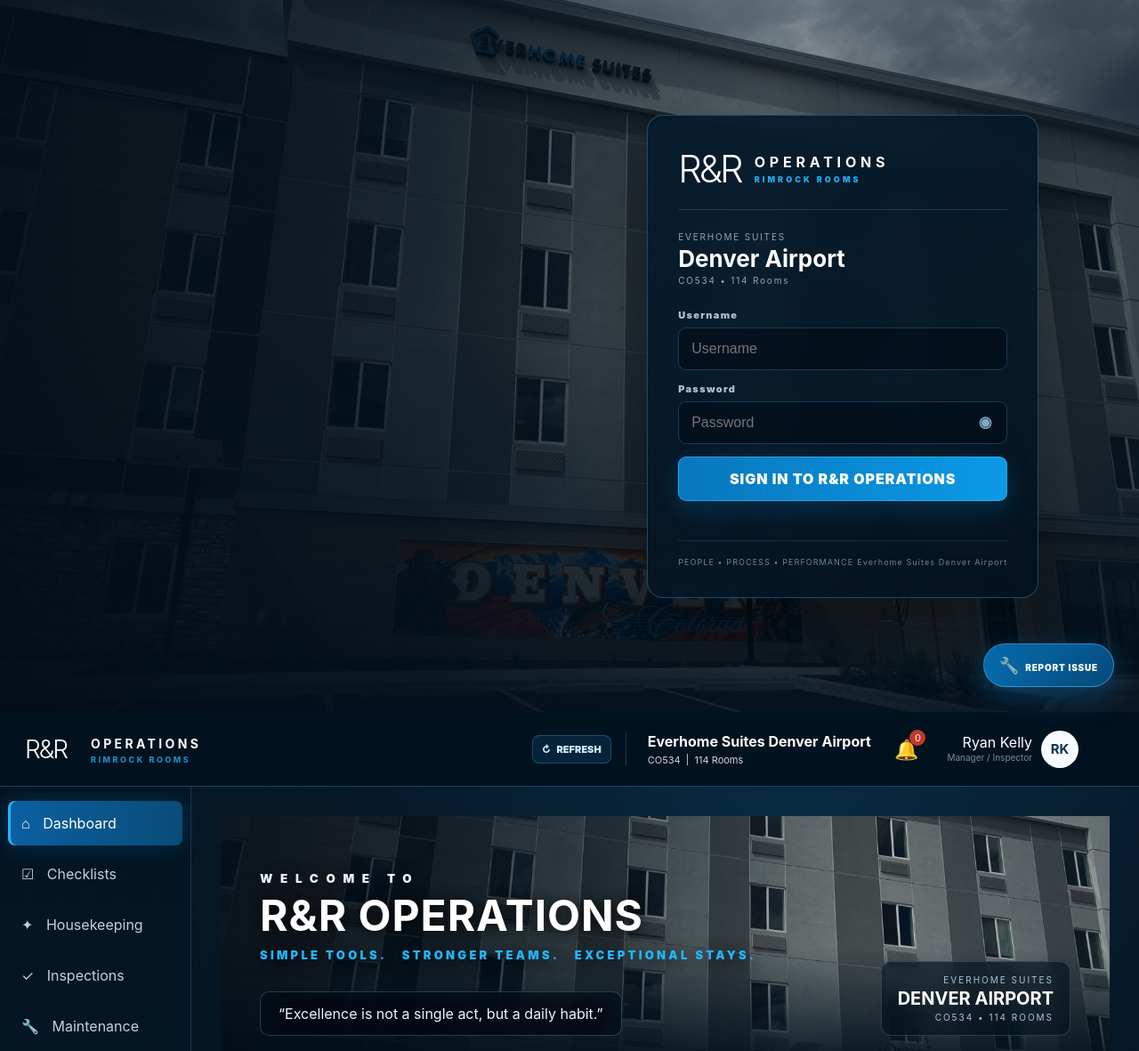
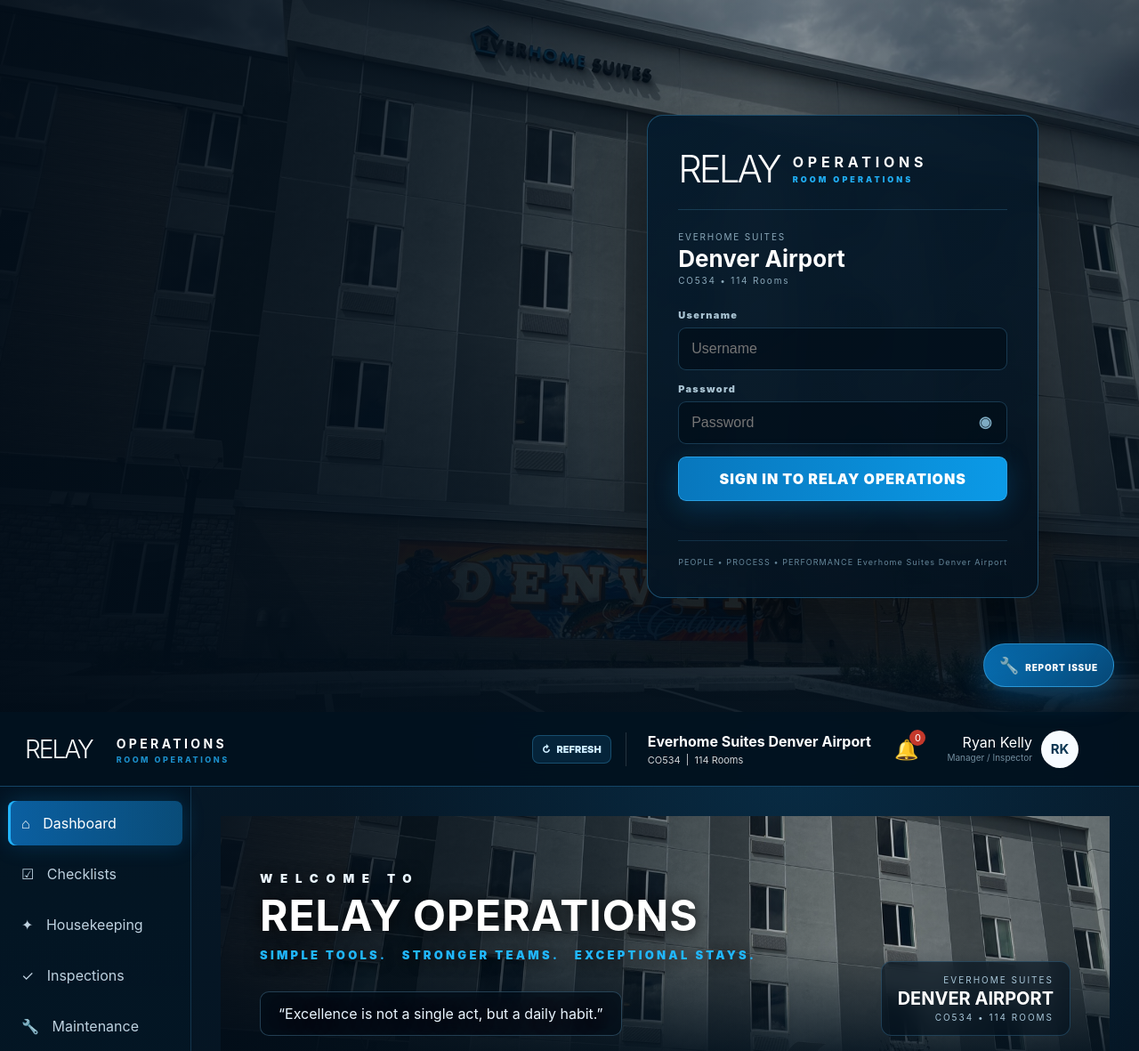
Before and after one commit to rimrockhospitality-create/rimrock-rooms, a plain HTML site: page index.html in a window 1280 px wide. Shown: the top 1181 px of the page at 89% size. Drawn offline with nearby package versions, Linux system fonts and the light colour scheme; no server answers.

Commit message:
Rebrand application shell to RELAY Room Operations

```diff
--- a/index.html
+++ b/index.html
@@ -1,5 +1,5 @@
 <!--
-  RIMROCK ROOMS
+  ROOM OPERATIONS
   Product concept and operating design: Ryan Kelly
   Original project owner: Ryan Kelly
   Everhome Suites Denver Airport (CO534)
@@ -11,20 +11,20 @@
   <meta charset="UTF-8">
   <meta name="viewport" content="width=device-width, initial-scale=1">
   <meta name="theme-color" content="#073b63">
-  <title>R&R Operations | CO534</title>
-  <link rel="stylesheet" href="styles.css?v=20260919-pm1">
+  <title>RELAY Operations | CO534</title>
+  <link rel="stylesheet" href="styles.css?v=20260920-relay1">
 </head>
 <body>
 <section id="loginView" class="rr-login">
   <div class="rr-login-photo"></div>
   <div class="rr-login-shade"></div>
   <div class="rr-login-panel">
-    <div class="rr-login-brand"><span class="rr-login-mark">R&amp;R</span><div><strong>OPERATIONS</strong><small>RIMROCK ROOMS</small></div></div>
+    <div class="rr-login-brand"><span class="rr-login-mark">RELAY</span><div><strong>OPERATIONS</strong><small>ROOM OPERATIONS</small></div></div>
     <div class="rr-login-property"><small>EVERHOME SUITES</small><strong>Denver Airport</strong><span>CO534 • 114 Rooms</span></div>
     <form id="loginForm" action="javascript:void(0)">
       <label>Username<input id="loginUsername" autocomplete="username" autocapitalize="none" placeholder="Username"></label>
       <label>Password<div class="password-wrap"><input id="loginPassword" type="password" autocomplete="current-password" placeholder="Password"><button id="togglePassword" type="button" aria-label="Show password">◉</button></div></label>
-      <button id="loginSubmit" class="rr-login-submit" type="submit">SIGN IN TO R&amp;R OPERATIONS</button>
+      <button id="loginSubmit" class="rr-login-submit" type="submit">SIGN IN TO RELAY OPERATIONS</button>
       <p id="loginMessage" aria-live="polite"></p>
     </form>
     <div class="rr-login-foot"><span>PEOPLE • PROCESS • PERFORMANCE</span><small>Everhome Suites Denver Airport</small></div>
@@ -32,8 +32,8 @@
 </section>
 <div class="app" id="operationsApp" hidden>
   <header class="topbar">
-    <div class="brand rr-brand"><span class="rr-mark">R&amp;R</span><span><strong>OPERATIONS</strong><small>RIMROCK ROOMS</small></span></div>
-    <div class="rr-top-right"><button id="appRefresh" class="app-refresh" type="button" title="Refresh R&R data" onclick="window.rrRefreshCurrent&&window.rrRefreshCurrent();return false;">↻ <span>REFRESH</span></button><div class="property"><strong>Everhome Suites Denver Airport</strong><span>CO534 &nbsp;|&nbsp; 114 Rooms</span></div><button id="notificationBell" class="notification-bell" type="button" aria-label="Notifications">🔔<span id="notificationCount" hidden>0</span></button><button class="profile" aria-label="Open profile"><span>Ryan Kelly<small>Manager / Inspector</small></span><b>RK</b></button></div>
+    <div class="brand rr-brand"><span class="rr-mark">RELAY</span><span><strong>OPERATIONS</strong><small>ROOM OPERATIONS</small></span></div>
+    <div class="rr-top-right"><button id="appRefresh" class="app-refresh" type="button" title="Refresh RELAY data" onclick="window.rrRefreshCurrent&&window.rrRefreshCurrent();return false;">↻ <span>REFRESH</span></button><div class="property"><strong>Everhome Suites Denver Airport</strong><span>CO534 &nbsp;|&nbsp; 114 Rooms</span></div><button id="notificationBell" class="notification-bell" type="button" aria-label="Notifications">🔔<span id="notificationCount" hidden>0</span></button><button class="profile" aria-label="Open profile"><span>Ryan Kelly<small>Manager / Inspector</small></span><b>RK</b></button></div>
   </header>
 
   <aside class="sidebar" aria-label="Primary navigation">
@@ -56,7 +56,7 @@
   <main id="main">
     <section id="homeView" class="rr-dashboard">
   <div class="rr-hero rr-hero-live">
-    <div class="rr-hero-copy"><small>WELCOME TO</small><h1>R&amp;R OPERATIONS</h1><p>SIMPLE TOOLS. &nbsp; STRONGER TEAMS. &nbsp; EXCEPTIONAL STAYS.</p><blockquote>“Excellence is not a single act, but a daily habit.”</blockquote></div>
+    <div class="rr-hero-copy"><small>WELCOME TO</small><h1>RELAY OPERATIONS</h1><p>SIMPLE TOOLS. &nbsp; STRONGER TEAMS. &nbsp; EXCEPTIONAL STAYS.</p><blockquote>“Excellence is not a single act, but a daily habit.”</blockquote></div>
     <div class="rr-hero-badge"><span>EVERHOME SUITES</span><strong>DENVER AIRPORT</strong><small>CO534 • 114 ROOMS</small></div>
   </div>
   <div class="rr-command-strip"><div><small>SHIFT COMMAND CENTER</small><strong>Right people. Right focus. Every shift. Every day.</strong></div><button type="button" data-view="Checklists">VIEW ALL CHECKLISTS →</button></div>
@@ -115,7 +115,7 @@
           <button id="confirmQrStart" class="qr-confirm" type="button">OPEN CAMERA & SCAN QR</button>
         </div>
       </div>
-      <footer class="import-footer"><span>Rimrock Rooms &nbsp;|&nbsp; Everhome Suites Denver Airport (CO534)</span><span>Original concept and design by Ryan Kelly &nbsp;|&nbsp; September 2026</span></footer>
+      <footer class="import-footer"><span>RELAY &nbsp;|&nbsp; Everhome Suites Denver Airport (CO534)</span><span>Original concept and design by Ryan Kelly &nbsp;|&nbsp; September 2026</span></footer>
     </section>
     <section id="importView" class="import-view" hidden>
       <div class="import-head">
@@ -131,7 +131,7 @@
       <div class="import-card">
         <div>
           <h2>1. Upload Choice Housekeeping Board</h2>
-          <p>Upload the daily housekeeping PDF from Choice. Rimrock Rooms will show a preview before anything is imported.</p>
+          <p>Upload the daily housekeeping PDF from Choice. RELAY will show a preview before anything is imported.</p>
           <label class="dropzone" id="dropzone">
             <input id="hkPdf" type="file" accept="application/pdf,.pdf">
             <span class="upload-icon">☁</span>
@@ -173,7 +173,7 @@
           <p><b>4</b> Import updates the daily system snapshot.</p>
         </aside>
       </div>
-      <footer class="import-footer"><span>Rimrock Rooms &nbsp;|&nbsp; Everhome Suites Denver Airport (CO534)</span><span>Original concept and design by Ryan Kelly &nbsp;|&nbsp; September 2026</span></footer>
+      <footer class="import-footer"><span>RELAY &nbsp;|&nbsp; Everhome Suites Denver Airport (CO534)</span><span>Original concept and design by Ryan Kelly &nbsp;|&nbsp; September 2026</span></footer>
     </section>
     <section id="inspectionView" class="inspection-view" hidden>
       <div class="inspection-head"><div><small>SECTION 4 • INSPECTIONS</small><h1>Room Inspections</h1><p>Rooms ready for manager review.</p></div></div>
@@ -221,7 +221,7 @@
         </div>
         <p class="inspection-build-note">Passing housekeeping does not override a blocking maintenance hold.</p>
       </div>
-      <footer class="import-footer"><span>Rimrock Rooms &nbsp;|&nbsp; Everhome Suites Denver Airport (CO534)</span><span>Original concept and design by Ryan Kelly &nbsp;|&nbsp; September 2026</span></footer>
+      <footer class="import-footer"><span>RELAY &nbsp;|&nbsp; Everhome Suites Denver Airport (CO534)</span><span>Original concept and design by Ryan Kelly &nbsp;|&nbsp; September 2026</span></footer>
     </section>
     <section id="checklistsView" class="checklists-view" hidden>
       <div class="checklist-hero">
@@ -274,7 +274,7 @@
         <button id="confirmMaintenanceResolve" type="button">✓ MARK RESOLVED</button>
         <p id="maintenanceResolveMessage"></p>
       </section>
-      <footer><span>Rimrock Rooms &nbsp;|&nbsp; Everhome Suites Denver Airport (CO534)</span><span>Original concept and design by Ryan Kelly &nbsp;|&nbsp; September 2026</span></footer>
+      <footer><span>RELAY &nbsp;|&nbsp; Everhome Suites Denver Airport (CO534)</span><span>Original concept and design by Ryan Kelly &nbsp;|&nbsp; September 2026</span></footer>
     </section>
     <section id="hkRoomMaintenancePanel" class="maintenance-log-panel hk-room-maint-panel" hidden>
       <button id="closeHkRoomMaintenance" class="qr-close" type="button">×</button>
@@ -302,7 +302,7 @@
       <button id="submitMaintenanceLog" type="button">SUBMIT MAINTENANCE</button>
       <p id="maintenanceLogMessage"></p>
     </section>
-    <section id="notificationPanel" class="notification-panel" hidden><button id="closeNotifications" class="qr-close" type="button">×</button><small>RIMROCK ROOMS</small><h2>Notifications</h2><div id="notificationList"></div></section>
+    <section id="notificationPanel" class="notification-panel" hidden><button id="closeNotifications" class="qr-close" type="button">×</button><small>ROOM OPERATIONS</small><h2>Notifications</h2><div id="notificationList"></div></section>
     <section id="pmView" class="pm-view" hidden>
       <div class="pm-hero"><div><small>PREVENTIVE MAINTENANCE</small><h1>Room PM Command Center</h1><p>Calendar-driven room care • fix it before the guest finds it.</p></div><div class="pm-cycle"><span>ROOM CYCLE</span><strong>12 WEEKS</strong><small>114 rooms • ~10/week</small></div></div>
       <div class="pm-kpis"><article><small>DUE TODAY</small><strong>3</strong></article><article><small>NEXT 7 DAYS</small><strong>10</strong></article><article><small>OVERDUE</small><strong>2</strong></article><article><small>COMPLETED THIS CYCLE</small><strong>18</strong></article></div>
@@ -331,12 +331,12 @@
     <button id="moreBtn">☰<small>More</small></button>
   </nav>
   <div id="drawer" class="drawer" hidden>
-    <div class="drawer-head"><strong>RIMROCK ROOMS</strong><button id="closeDrawer">×</button></div>
+    <div class="drawer-head"><strong>ROOM OPERATIONS</strong><button id="closeDrawer">×</button></div>
     <div class="drawer-user"><b>RK</b><span>Ryan Kelly<small>Manager / Inspector</small></span></div>
     <div id="drawerLinks"></div>
   </div>
 </div>
 <script src="https://cdn.jsdelivr.net/npm/jsqr@1.4.0/dist/jsQR.js"></script>
-<script src="app.js?v=20260919-pmroutefix1"></script>
+<script src="app.js?v=20260920-relay1"></script>
 </body>
 </html>
```
